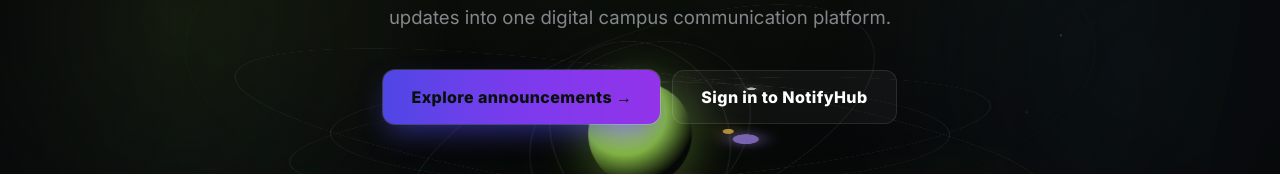
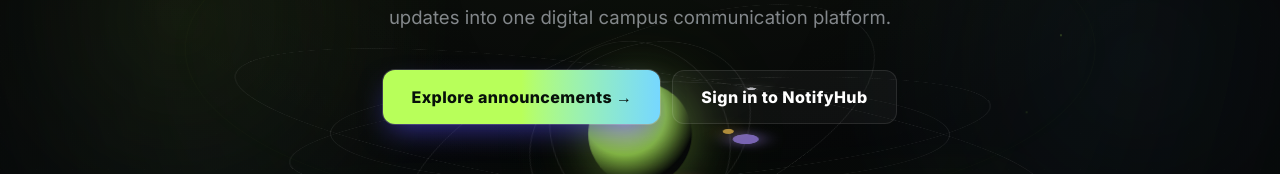
Before and after one commit to tannerusridhar18-pixel/NotifyHub, a Next.js app in the folder frontend/: page / in a window 1280 px wide. Shown: the part 454-628 px from the top of the page. Built offline with nearby package versions, Linux system fonts and the light colour scheme; no server answers.

Commit message:
style(frontend): wire shared home tokens into Tailwind theme

```diff
--- a/frontend/app/globals.css
+++ b/frontend/app/globals.css
@@ -1,5 +1,6 @@
 @import url("https://fonts.googleapis.com/css2?family=Plus+Jakarta+Sans:wght@500;600;700;800&family=Inter:wght@400;500;600;700;800&family=JetBrains+Mono:wght@500;600;700&display=swap");
 @import "tailwindcss";
+@import "../styles/design-tokens.css";
 
 /*
  * NotifyHub design system — Tailwind v4 theme tokens.
@@ -7,70 +8,6 @@
  * aurora cyan/teal, warm amber pops, holographic glass layers, and GPU-accelerated 3D transforms.
  */
 @theme {
-  --font-display: "Plus Jakarta Sans", "Inter", ui-sans-serif, system-ui, sans-serif;
-  --font-sans: "Inter", ui-sans-serif, system-ui, sans-serif;
-  --font-mono: "JetBrains Mono", ui-monospace, monospace;
-
-  /* Deep cosmic obsidian midnight navy base */
-  --color-bg: #060816;
-  --color-surface: #0c1229;
-  --color-surface-2: #121a3a;
-  --color-surface-3: #18234e;
-  --color-surface-elevated: #202e64;
-  --color-ink: #f8fafc;
-  --color-muted: #94a3b8;
-  --color-border: #1e2952;
-  --color-border-glow: #3b4d8f;
-
-  /* High-vibrancy electric hyper-cobalt & luminous ultraviolet */
-  --color-brand: #4f46e5;
-  --color-brand-light: #7c3aed;
-  --color-brand-2: #9333ea;
-  --color-brand-2-light: #c084fc;
-  --color-brand-magenta: #ec4899;
-  --color-brand-50: #12183e;
-  --color-brand-100: #1b245a;
-
-  /* Bioluminescent Aurora Aqua & Vivid Mint */
-  --color-cyan: #00d2ff;
-  --color-cyan-light: #38bdf8;
-  --color-teal: #0d9488;
-  --color-teal-light: #00f5a0;
-  --color-teal-soft: #052e26;
-
-  /* Vibrant solar amber & electric sunfire coral */
-  --color-success: #10b981;
-  --color-success-light: #34d399;
-  --color-success-soft: #062b1e;
-
-  --color-danger: #ff2a5f;
-  --color-danger-light: #ff6b8b;
-  --color-danger-soft: #380d19;
-
-  --color-warning: #f59e0b;
-  --color-warning-light: #fde047;
-  --color-warning-soft: #2e1d08;
-
-  --color-amber: #f59e0b;
-  --color-amber-light: #fde047;
-
-  /* Deepest command tones for hero panels and admin sidebar */
-  --color-ink-900: #03050c;
-  --color-ink-800: #060816;
-  --color-ink-700: #0a0f24;
-
-  --shadow-soft: 0 4px 20px -2px rgba(0, 0, 0, 0.45);
-  --shadow-card: 0 16px 40px -10px rgba(0, 0, 0, 0.65), 0 0 1px 1px rgba(255, 255, 255, 0.08);
-  --shadow-card-hover: 0 24px 50px -12px rgba(0, 0, 0, 0.8), 0 0 0 1px rgba(124, 58, 237, 0.35);
-  --shadow-lift: 0 25px 60px -12px rgba(0, 0, 0, 0.85), 0 0 0 1px rgba(255, 255, 255, 0.12);
-  --shadow-glow: 0 0 0 1px rgba(79, 70, 229, 0.4), 0 0 35px -4px rgba(79, 70, 229, 0.5);
-  --shadow-glow-violet: 0 0 0 1px rgba(147, 51, 234, 0.4), 0 0 40px -4px rgba(147, 51, 234, 0.5);
-  --shadow-glow-cyan: 0 0 0 1px rgba(0, 210, 255, 0.4), 0 0 35px -4px rgba(0, 210, 255, 0.5);
-  --shadow-glow-danger: 0 0 0 1px rgba(255, 42, 95, 0.4), 0 0 35px -4px rgba(255, 42, 95, 0.5);
-  --shadow-glow-amber: 0 0 0 1px rgba(245, 158, 11, 0.4), 0 0 35px -4px rgba(245, 158, 11, 0.5);
-
-  --radius-card: 20px;
-
   --animate-float: float 6s ease-in-out infinite;
   --animate-float-slow: float-slow 8s ease-in-out infinite;
   --animate-float-reverse: float-reverse 7s ease-in-out infinite;
@@ -83,7 +20,6 @@
   --animate-radar: radar 2s cubic-bezier(0, 0, 0.2, 1) infinite;
   --animate-shimmer: shimmer 2.2s ease-in-out infinite;
 }
-
 @keyframes marquee {
   to {
     transform: translate3d(-50%, 0, 0);
```
